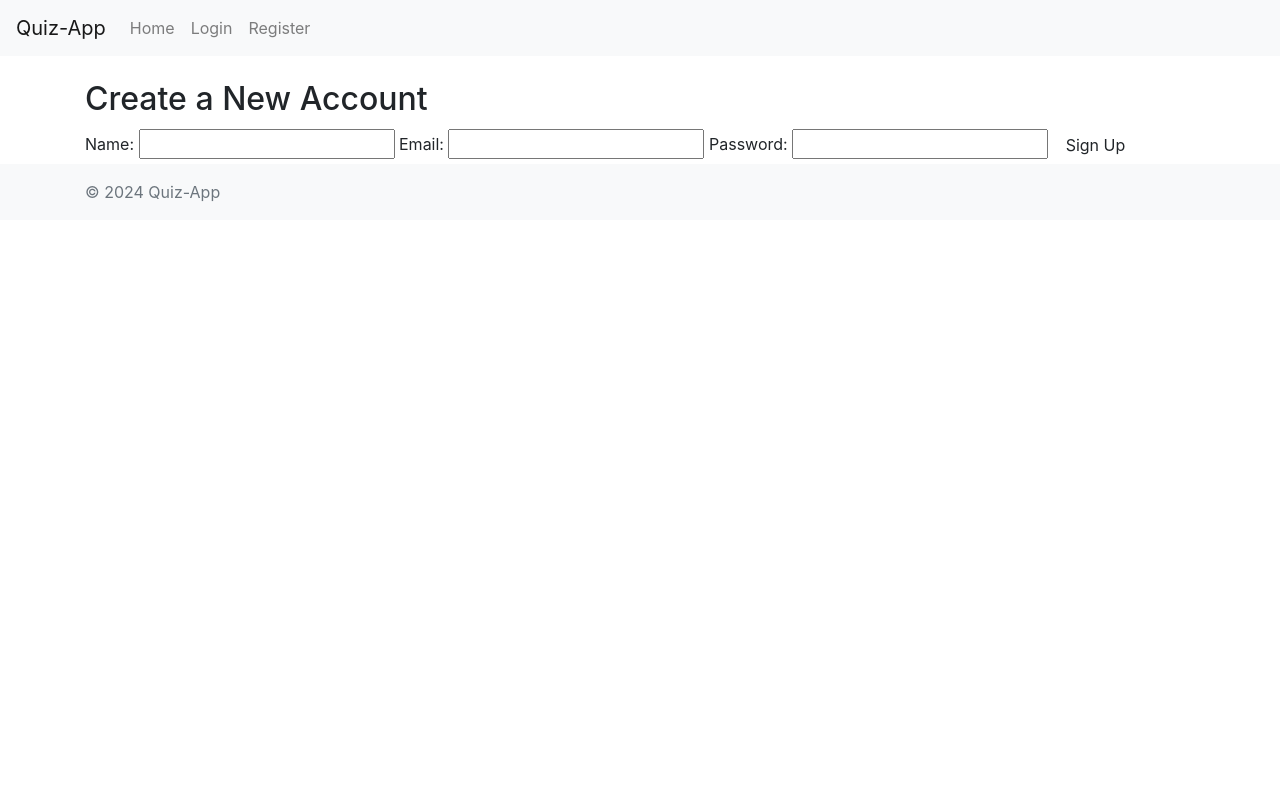
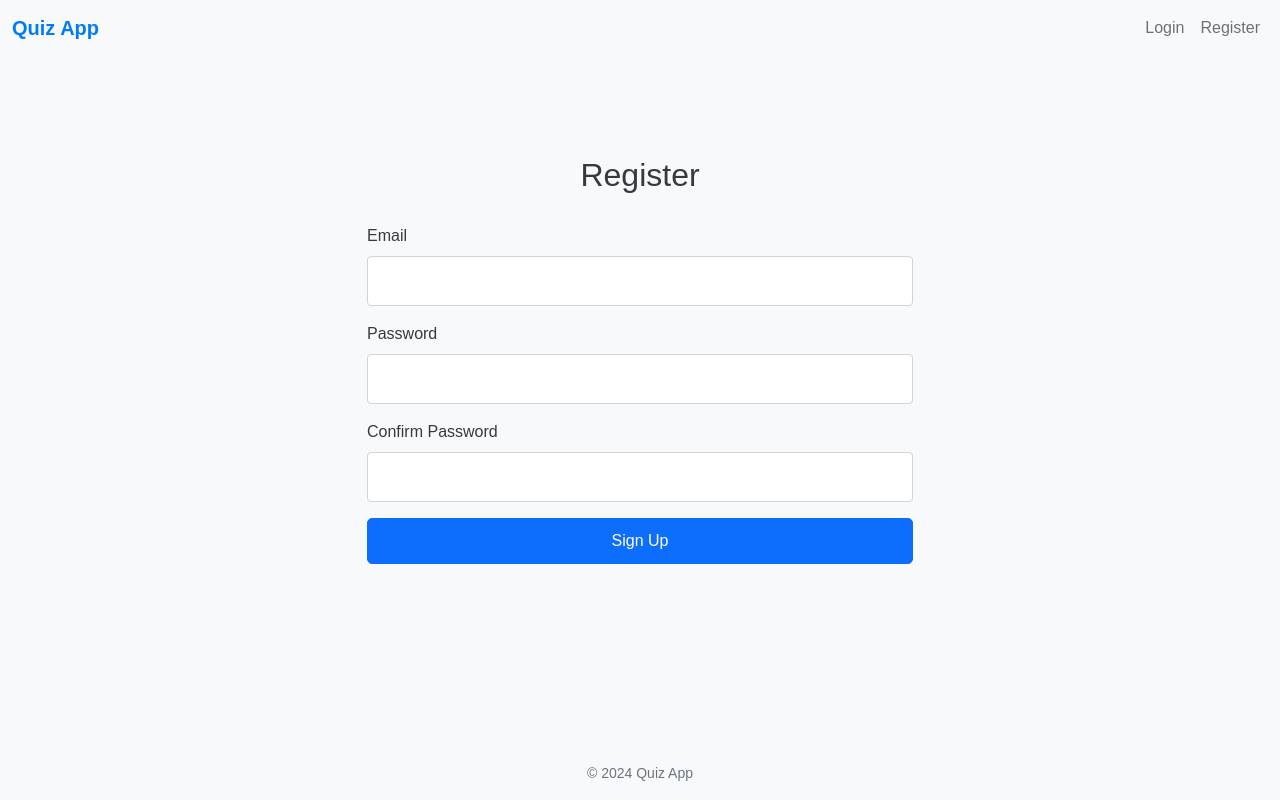
Before and after one commit to jawadojad/Quiz-App, a Flask app: page /register in a window 1280 px wide. Run offline with Flask 3, Linux system fonts and the light colour scheme; some libraries are stand-ins or nearby versions.

Commit message:
Some more

```diff
--- a/app/routes.py
+++ b/app/routes.py
@@ -24,13 +24,18 @@ class LoginForm(FlaskForm):
 def register_user():
     form = RegistrationForm()
     if form.validate_on_submit():
+        existing_user = User.query.filter_by(email=form.email.data).first()
+        if existing_user:
+            flash('This email is already registered. Please log in.', 'danger')
+            return redirect(url_for('auth.login_user'))
         hashed_password = generate_password_hash(form.password.data, method='pbkdf2:sha256')
         new_user = User(email=form.email.data, password=hashed_password, name="User")
         db.session.add(new_user)
         db.session.commit()
         flash('Registration successful! Please log in.', 'success')
-        return redirect(url_for('auth.login'))
+        return redirect(url_for('auth.login_user'))
     return render_template('register.html', form=form)
+
 
 @auth_bp.route('/login', methods=['GET', 'POST'])
 def login_user():
--- a/app/static/styles.css
+++ b/app/static/styles.css
@@ -1,68 +1,78 @@
-/* app/static/styles.css */
+/* General styling */
 body {
-    font-family: Arial, sans-serif;
-    background-color: #f4f4f4;
-    color: #333;
-    margin: 0;
-    padding: 0;
+    font-family: 'Arial', sans-serif;
+    background-color: #f8f9fa;
+    color: #343a40;
 }
 
-nav {
-    background-color: #333;
-    color: white;
-    padding: 1rem;
-    text-align: center;
+.container {
+    padding-top: 50px;
 }
 
-nav ul {
-    list-style-type: none;
-    padding: 0;
-}
-
-nav ul li {
-    display: inline;
-    margin: 0 10px;
-}
-
-nav ul li a {
-    color: white;
-    text-decoration: none;
+h2 {
+    margin-bottom: 30px;
 }
 
 footer {
-    background-color: #333;
-    color: white;
+    position: fixed;
+    bottom: 0;
+    width: 100%;
+    background-color: #f1f1f1;
+    padding: 10px 0;
     text-align: center;
-    padding: 1rem;
-    position: fixed;
-    width: 100%;
-    bottom: 0;
+    font-size: 14px;
 }
 
-main {
-    padding: 2rem;
+/* Button Styling */
+.btn-primary, .btn-success {
+    font-size: 16px;
+    padding: 10px 15px;
+    border-radius: 5px;
+    transition: all 0.3s ease-in-out;
 }
 
-section {
-    background-color: white;
-    padding: 2rem;
-    border-radius: 8px;
-    box-shadow: 0 0 10px rgba(0, 0, 0, 0.1);
-    max-width: 600px;
-    margin: 2rem auto;
-    text-align: center;
+.btn-primary:hover, .btn-success:hover {
+    background-color: #0056b3;
+    border-color: #004085;
+    color: #fff;
 }
 
-.btn {
-    background-color: #333;
-    color: white;
-    padding: 10px 20px;
-    text-decoration: none;
-    border-radius: 5px;
-    margin: 10px;
-    display: inline-block;
+/* Form Styling */
+.form-control {
+    font-size: 16px;
+    padding: 12px;
+    border-radius: 4px;
 }
 
-.btn:hover {
-    background-color: #555;
+.form-control:focus {
+    border-color: #80bdff;
+    outline: none;
+    box-shadow: 0 0 5px rgba(0, 123, 255, 0.25);
 }
+
+/* Navbar */
+.navbar {
+    margin-bottom: 50px;
+}
+
+.navbar .nav-link {
+    font-size: 16px;
+}
+
+.navbar .navbar-brand {
+    font-size: 20px;
+    font-weight: bold;
+    color: #007bff;
+}
+
+.navbar .navbar-brand:hover {
+    color: #0056b3;
+}
+
+/* Custom form container */
+.custom-form-container {
+    background-color: #ffffff;
+    padding: 40px;
+    border-radius: 8px;
+    box-shadow: 0 0 15px rgba(0, 0, 0, 0.1);
+}
--- a/app/templates/base.html
+++ b/app/templates/base.html
@@ -3,43 +3,30 @@
 <head>
     <meta charset="UTF-8">
     <meta name="viewport" content="width=device-width, initial-scale=1.0">
-    <title>{{ title }}</title>
-    <link href="https://stackpath.bootstrapcdn.com/bootstrap/4.5.2/css/bootstrap.min.css" rel="stylesheet">
+    <title>{% block title %}Quiz App{% endblock %}</title>
+    <link href="https://cdn.jsdelivr.net/npm/bootstrap@5.1.3/dist/css/bootstrap.min.css" rel="stylesheet">
+    <link rel="stylesheet" href="{{ url_for('static', filename='styles.css') }}">
 </head>
 <body>
     <nav class="navbar navbar-expand-lg navbar-light bg-light">
-        <a class="navbar-brand" href="#">Quiz-App</a>
-        <div class="collapse navbar-collapse">
-            <ul class="navbar-nav mr-auto">
-                <li class="nav-item">
-                    <a class="nav-link" href="{{ url_for('auth.welcome') }}">Home</a>
-                </li>
-                <li class="nav-item">
-                    <a class="nav-link" href="{{ url_for('auth.login') }}">Login</a>
-                </li>
-                <li class="nav-item">
-                    <a class="nav-link" href="{{ url_for('auth.register') }}">Register</a>
-                </li>
-            </ul>
+        <div class="container-fluid">
+            <a class="navbar-brand" href="{{ url_for('auth.welcome') }}">Quiz App</a>
+            <div class="collapse navbar-collapse">
+                <ul class="navbar-nav ms-auto">
+                    <li class="nav-item"><a class="nav-link" href="{{ url_for('auth.login_user') }}">Login</a></li>
+                    <li class="nav-item"><a class="nav-link" href="{{ url_for('auth.register_user') }}">Register</a></li>
+                </ul>
+            </div>
         </div>
     </nav>
 
     <div class="container mt-4">
-        {% with messages = get_flashed_messages(with_categories=True) %}
-            {% if messages %}
-                <div class="flashes">
-                    {% for category, message in messages %}
-                        <div class="alert alert-{{ category }}">{{ message }}</div>
-                    {% endfor %}
-                </div>
-            {% endif %}
-        {% endwith %}
         {% block content %}{% endblock %}
     </div>
 
     <footer class="footer mt-auto py-3 bg-light">
-        <div class="container">
-            <span class="text-muted">© 2024 Quiz-App</span>
+        <div class="container text-center">
+            <span class="text-muted">© 2024 Quiz App</span>
         </div>
     </footer>
 </body>
--- a/app/templates/register.html
+++ b/app/templates/register.html
@@ -1,19 +1,29 @@
 {% extends "base.html" %}
 
+{% block title %}Register{% endblock %}
+
 {% block content %}
-<section class="register-section">
-    <h2>Create a New Account</h2>
-    <form method="POST" action="{{ url_for('auth.register') }}">
-        <label for="name">Name:</label>
-        <input type="text" id="name" name="name" required>
-
-        <label for="email">Email:</label>
-        <input type="email" id="email" name="email" required>
-
-        <label for="password">Password:</label>
-        <input type="password" id="password" name="password" required>
-
-        <button type="submit" class="btn">Sign Up</button>
-    </form>
-</section>
+<div class="row justify-content-center">
+    <div class="col-md-6">
+        <h2 class="text-center">Register</h2>
+        <form method="POST" action="{{ url_for('auth.register_user') }}">
+            {{ form.hidden_tag() }}
+            <div class="mb-3">
+                {{ form.email.label(class="form-label") }}
+                {{ form.email(class="form-control") }}
+            </div>
+            <div class="mb-3">
+                {{ form.password.label(class="form-label") }}
+                {{ form.password(class="form-control") }}
+            </div>
+            <div class="mb-3">
+                {{ form.confirm_password.label(class="form-label") }}
+                {{ form.confirm_password(class="form-control") }}
+            </div>
+            <div class="mb-3">
+                {{ form.submit(class="btn btn-primary w-100") }}
+            </div>
+        </form>
+    </div>
+</div>
 {% endblock %}
```
Also changed, not shown: app/templates/login.html (+21 -12 lines), app/templates/welcome.html (+8 -6 lines), instance/users.db, 1 other file.
